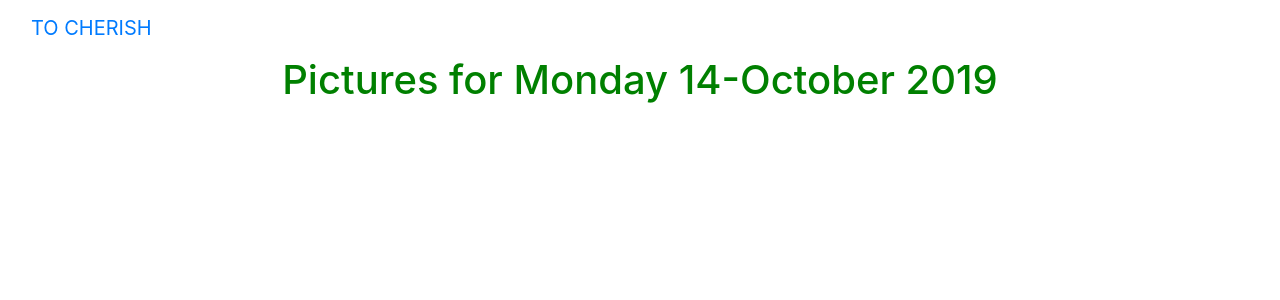
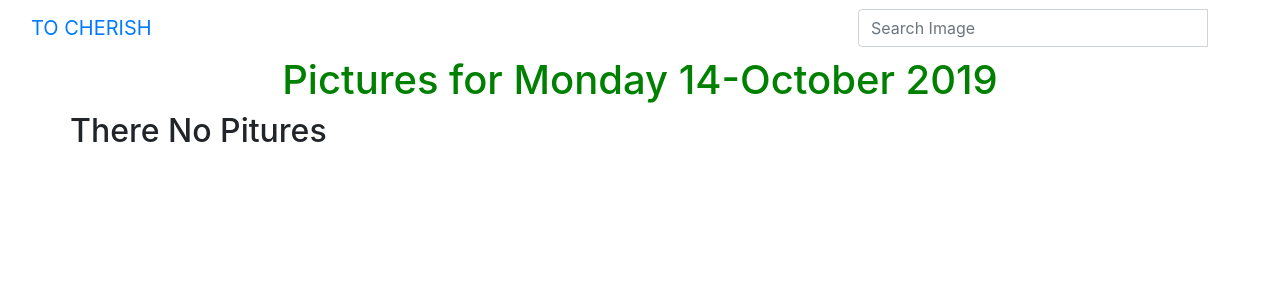
Before and after one commit to je-ss-y/Gallero, a Django app: page / in a window 1280 px wide. Shown: the top 300 px of the page. Run offline with Django 3.2, Linux system fonts and the light colour scheme; data that the repository does not hold is empty; some libraries are stand-ins or nearby versions.

Commit message:
styled navigation bar

```diff
--- a/gallero/settings.py
+++ b/gallero/settings.py
@@ -64,6 +64,7 @@
                 'django.template.context_processors.request',
                 'django.contrib.auth.context_processors.auth',
                 'django.contrib.messages.context_processors.messages',
+                'django.template.context_processors.media',
             ],
         },
     },
@@ -121,6 +122,8 @@
 # https://docs.djangoproject.com/en/1.11/howto/static-files/
 
 STATIC_URL = '/static/'
+MEDIA_URL = '/media/'
 STATICFILES_DIRS = [
     os.path.join(BASE_DIR, "static"),
+    os.path.join(BASE_DIR, 'media'),
 ]
--- a/pictures/templates/all-posts/pictures-today.html
+++ b/pictures/templates/all-posts/pictures-today.html
@@ -1,5 +1,53 @@
 {%extends 'all-posts/base.html'%}
+{% block content %}
+{{ block.super}}
 
-{% block content %}
-{{block.super}}
+<div class="container">
+
+  <!-- Looping through news   -->
+  {% for picture_item in pictures %}
+
+  <div class="row">
+    <!-- displaying News articles
+    <div class="col-xs-6 col-sm-6 col-md-6 col-lg-6">
+      <h2 class="text-center"> {{ picture_item.image }} </h2>
+      <h2 class="text-center"> {{ picture_item.image_description }} </h2>
+    </div> -->
+    <!--Display news Article images  -->
+    <div class="col-md-4" data-toggle="modal" data-target="#{{picture_item.id}}">
+
+      <img src="{{picture_item.image.url}}" class="img-responsive" alt="Image">
+    </div>
+
+
+    <div class="modal fade modal-profile" tabindex="-1" role="dialog" aria-labelledby="modalProfile" id="{{picture_item.id}}" aria-hidden="true" data-dismiss="modal">
+      <div class="modal-dialog modal-lg">
+            <div class="modal-content">
+                  <div class="modal-header">
+                      <img src="{{picture_item.image.url}}" alt="" width="300" height='250'>
+                        <h3 class="modal-title">{{picture_item.image_name}}</h3>
+                  </div>
+                  <div class="modal-body" >
+<p>Name: {{picture_item.image_name}}</p>
+<p>Description: {{picture_item.image_description}}</p>
+<p>category: {{picture_item.category}}</p>
+<p>location: {{picture_item.location}}</p>
+</div>
+<div class="modal-footer">
+<button type="button" class="btn btn-default" data-dismiss="modal">Close</button>
+</div>
+</div>
+  </div>
+
+    </div>
+
+
+  {% empty %}
+  <div class="row">
+    <h2 class="text-center">There No Pitures</h2>
+  </div>
+  {% endfor %}
+
+</div>
+</div>
 {% endblock %}
--- a/pictures/templates/navbar.html
+++ b/pictures/templates/navbar.html
@@ -11,7 +11,27 @@
     <div class="navbar-header">
       <a class="navbar-brand" href="{% url 'picturesToday' %}">TO CHERISH</a>
     </div>
-  </div>
+
+
+
+
+<!-- Adding a search form  -->
+<div class="col-sm-4 col-md-4 navbar-right">
+
+  <form class="navbar-form" role="search" action="{% url 'search_results' %}">
+
+    <div class="input-group">
+      <input type="text" class="form-control" placeholder="Search Image" name="image">
+      <div class="input-group-btn">
+        <button class="btn btn-default" type="submit"><i class="glyphicon glyphicon-search"></i></button>
+      </div>
+    </div>
+
+  </form>
+</div>
+<!-- search form end -->
+</div>
+
 </nav>
 </body>
 </html>
--- a/pictures/urls.py
+++ b/pictures/urls.py
@@ -1,9 +1,18 @@
 from django.conf.urls import url
 from . import views
+from django.conf import settings
+from django.conf.urls.static import static
 
 
 
 urlpatterns=[
     url(r'^$',views.pictures_of_day,name='picturesToday'),
-    url(r'^archives/(\d{4}-\d{2}-\d{2})/$',views.past_days_pictures,name = 'pastPictures')
+    url(r'^archives/(\d{4}-\d{2}-\d{2})/$',views.past_days_pictures,name = 'pastPictures'),
+    url(r'^search/', views.search_results, name='search_results'),
+    url(r'^location/(\d+)', views.filter_by_location, name = 'filter_by_location'),
+
+
 ]
+
+if settings.DEBUG:
+    urlpatterns+= static(settings.MEDIA_URL, document_root = settings.MEDIA_ROOT)
--- a/pictures/views.py
+++ b/pictures/views.py
@@ -1,6 +1,7 @@
 from django.shortcuts import render, redirect
 from django.http  import HttpResponse,Http404
 import datetime as dt
+from .models import Image,Category,Location
 
 
 # Create your views here.
@@ -9,7 +10,8 @@
 
 def pictures_of_day(request):
     date = dt.date.today()
-    return render(request, 'all-posts/pictures-today.html', {"date": date,})
+    pictures = Image.objects.all()
+    return render(request, 'all-posts/pictures-today.html', {"date": date,"pictures":pictures})
 
 
 
@@ -29,3 +31,24 @@
         return redirect(news_of_day)
 
     return render(request, 'all-posts/past-pictures.html', {"date": date})
+
+
+def search_results(request):
+
+    if 'image' in request.GET and request.GET["image"]:
+        search_term = request.GET.get("image")
+        searched_images = Image.search_by_category(search_term)
+        message = f"{search_term}"
+
+        return render(request, 'search.html',{"message":message,"searched_images": searched_images})
+
+    else:
+        message = "You haven't searched for any term"
+        return render(request, 'search.html',{"message":message})
+
+
+
+def filter_by_location(request, id):
+        location = Location.objects.all()
+        pictures = Image.objects.filter(location__id=id)
+        return render(request, "location.html",{'pictures':pictures,'location':location})
```
Also changed, not shown: pictures/models.py (+8 -1 lines), pictures/templates/all-posts/location.html (added, +25 -0 lines), pictures/templates/all-posts/past-pictures.html (+24 -2 lines), pictures/templates/search.html (added, +25 -0 lines), pictures/tests.py (+22 -0 lines), imagepath/glasses.png (added), imagepath/purpose.jpeg (added), imagepath/run.jpeg (added), imagepath/tropical.jpg (added), imagepath/what_good_will_you_do_today.jpeg (added), pictures/migrations/0006_auto_20191011_1945.py (added).
